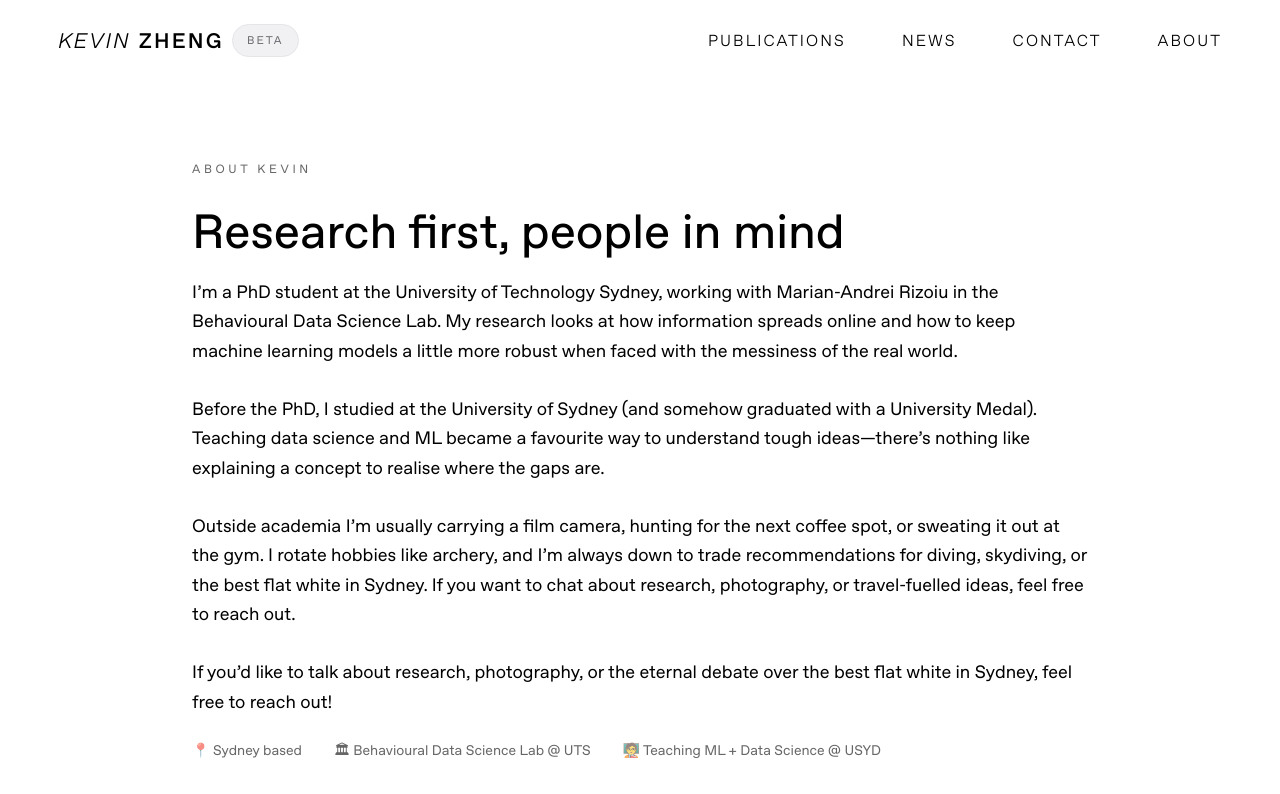
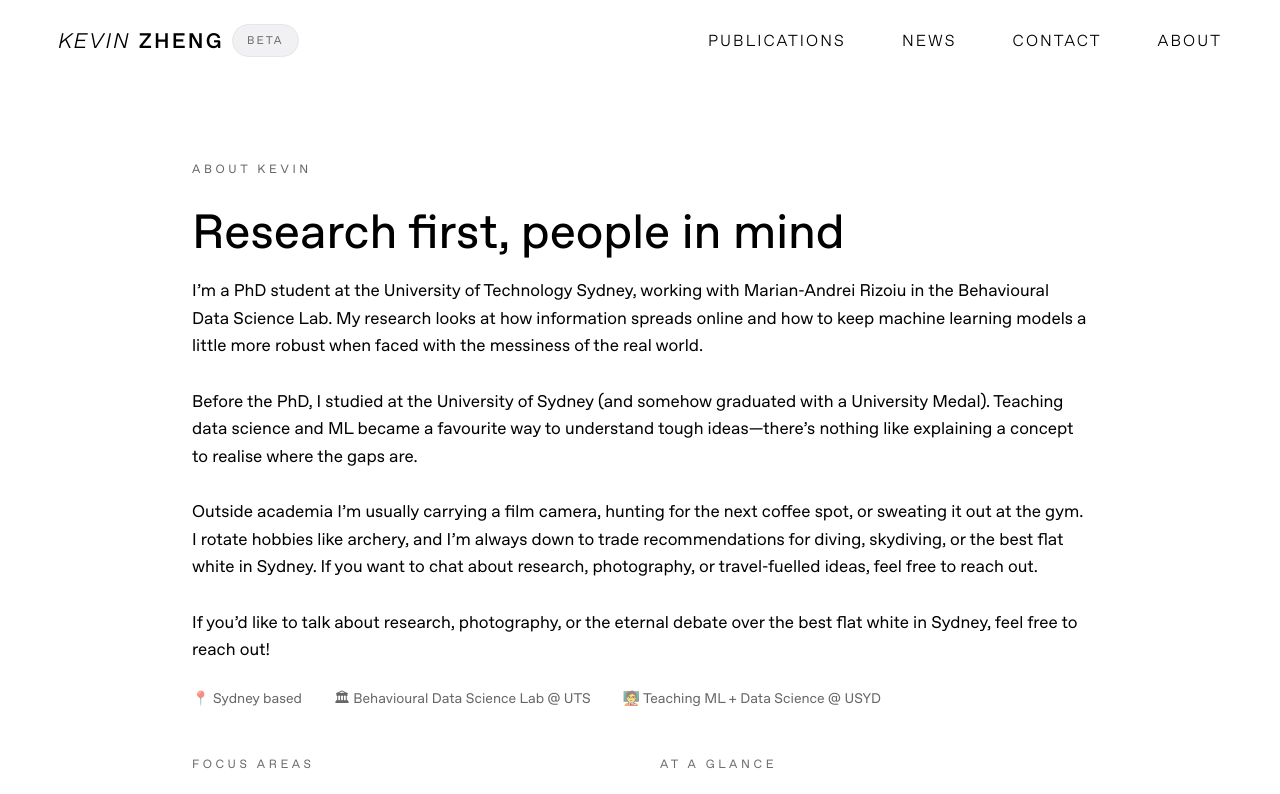
Before and after one commit to kyxzhe/kyxzhe.github.io, a Next.js app: page /about in a window 1280 px wide. Shown: the top 794 px of the page. Built offline with nearby package versions, Linux system fonts and the light colour scheme.

Commit message:
style: enlarge about intro text

```diff
--- a/src/app/about/page.tsx
+++ b/src/app/about/page.tsx
@@ -81,7 +81,7 @@ export default function AboutPage() {
             <p className="text-xs uppercase tracking-[0.3em] text-[rgba(0,0,0,0.6)] dark:text-white/60">About Kevin</p>
             <div className="space-y-4">
               <h1 className="text-4xl md:text-5xl font-medium leading-tight">Research first, people in mind</h1>
-              <p className="text-base md:text-lg text-foreground whitespace-pre-line leading-relaxed">{aboutIntro}</p>
+              <p className="text-[17px] text-foreground whitespace-pre-line leading-relaxed">{aboutIntro}</p>
             </div>
             <div className="flex flex-col gap-4 text-sm text-[rgba(0,0,0,0.6)] dark:text-black">
               <div className="flex flex-wrap gap-x-8 gap-y-2">
--- a/src/app/news/page.tsx
+++ b/src/app/news/page.tsx
@@ -300,7 +300,7 @@ export default function NewsPage() {
           </p>
         </section>
 
-        <div className="flex flex-wrap gap-2 text-[18px] text-[rgba(0,0,0,0.6)] dark:text-black">
+        <div className="flex flex-wrap gap-2 text-sm text-[rgba(0,0,0,0.6)] dark:text-black">
           {categories.map((category) => (
             <button
               key={category}
```
